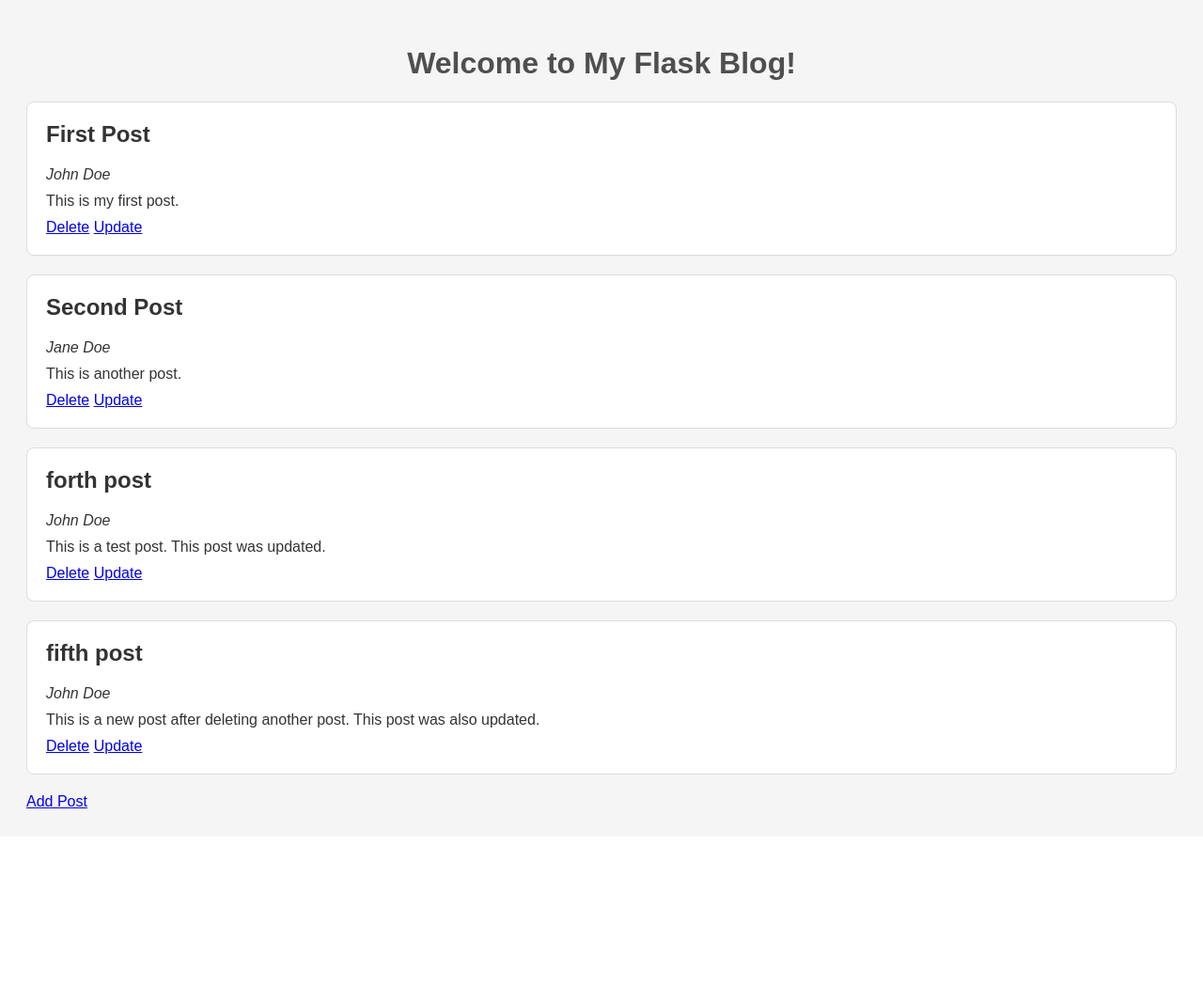
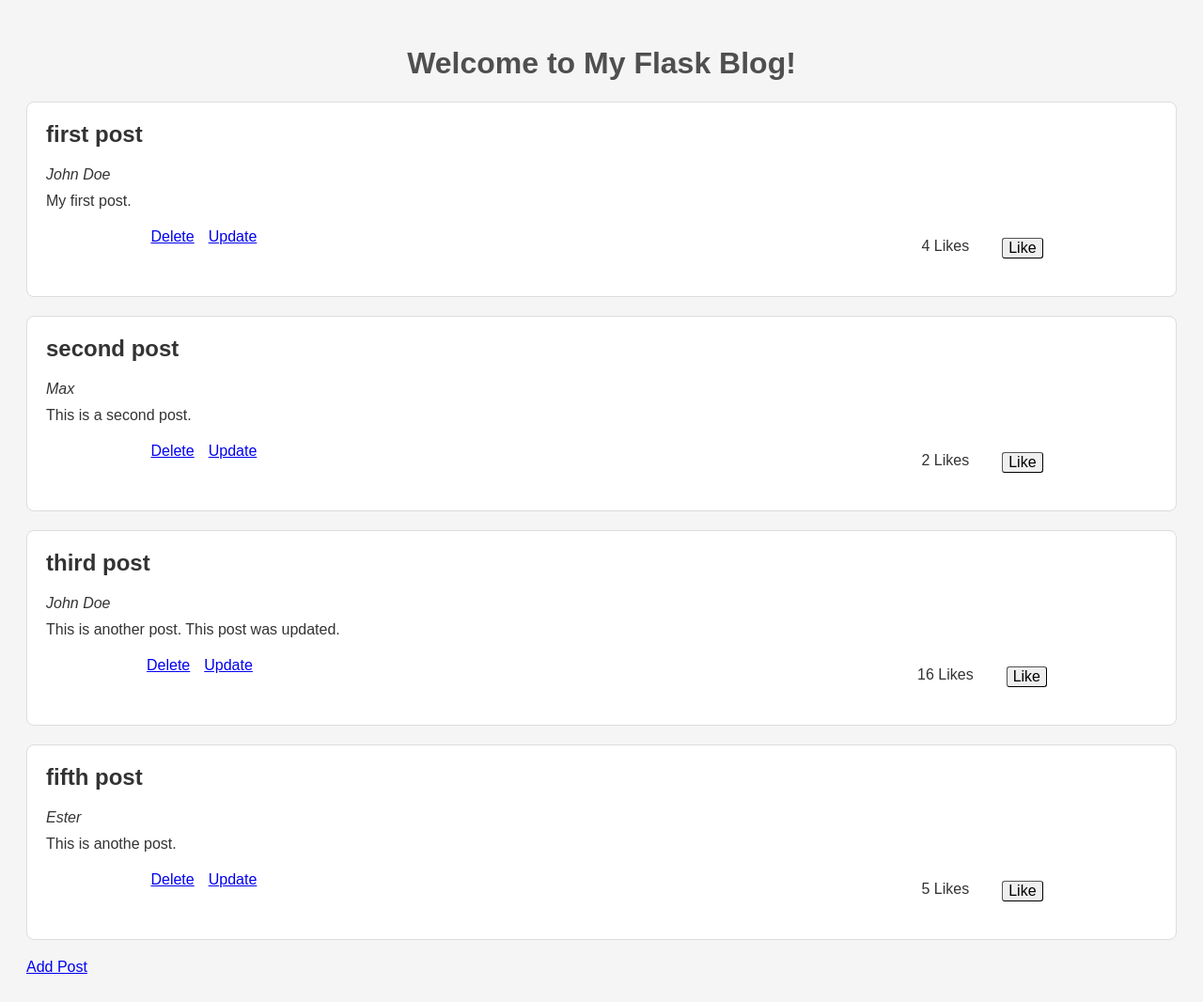
Before and after one commit to esterplaza/masterblog, a Flask app: page / in a window 1280 px wide. Shown: the whole page at 94% size. Before the commit the page ends 860 px from the top, so only its background shows below. Run offline with Flask 3, Linux system fonts and the light colour scheme.

Commit message:
Add Like feature

```diff
--- a/app.py
+++ b/app.py
@@ -66,7 +66,8 @@ def add():
         new_post = {"id": new_id,
                     "author": request.form.get("post_author"),
                     "title": request.form.get("post_title"),
-                    "content": request.form.get("post_content")
+                    "content": request.form.get("post_content"),
+                    "likes": 0
                     }
         blog_posts.append(new_post)
         save_posts(blog_posts)
@@ -123,5 +124,29 @@ def update(post_id):
     return render_template('update.html', post=post)
 
 
+@app.route('/like/<int:post_id>', methods=['GET', 'POST'])
+def like(post_id):
+    """Updates the likes counter by its ID.
+
+       GET request: No data modification
+       POST request: Adds one to the likes counter.
+
+       Returns:
+           A redirect to the index page without modification on GET.
+           A redirect to the index page with likes update on successful POST.
+       """
+    blog_posts = load_posts()
+    position, post = fetch_post_by_id(post_id)
+    if post is None:
+        return "Post not found", 404
+    if request.method == 'POST':
+        post["likes"] = post.get("likes", 0) + 1
+        blog_posts[position] = post
+        save_posts(blog_posts)
+        return redirect(url_for('index'))
+    return redirect(url_for('index'))
+
+
+
 if __name__ == '__main__':
     app.run(host="0.0.0.0", port=5000, debug=True)
--- a/data.json
+++ b/data.json
@@ -1 +1 @@
-[{"id": 1, "author": "John Doe", "title": "First Post", "content": "This is my first post."}, {"id": 2, "author": "Jane Doe", "title": "Second Post", "content": "This is another post."}, {"id": 4, "author": "John Doe", "title": "forth post", "content": "This is a test post. This post was updated."}, {"id": 5, "author": "John Doe", "title": "fifth post", "content": "This is a new post after deleting another post. This post was also updated."}]
+[{"id": 1, "author": "John Doe", "title": "first post", "content": "My first post.", "likes": 4}, {"id": 2, "author": "Max", "title": "second post", "content": "This is a second post.", "likes": 2}, {"id": 3, "author": "John Doe", "title": "third post", "content": "This is another post. This post was updated.", "likes": 16}, {"id": 5, "author": "Ester", "title": "fifth post", "content": "This is anothe post.", "likes": 5}]
--- a/static/style.css
+++ b/static/style.css
@@ -92,3 +92,51 @@ h1 {
     border-color: lightgray;
     font-size: 16px;
 }
+
+button {
+    padding: 1px 6px;
+    border: 1px outset buttonborder;
+    border-radius: 3px;
+    color: buttontext;
+    background-color: buttonface;
+    text-decoration: none;
+    font-size: inherit;
+    font-family: inherit;
+}
+
+.links {
+    display: flex;
+    flex-direction: row;
+    justify-content: center;
+    align-content: center;
+    flex-wrap: wrap;
+    font-size: 16px;
+    padding: 10px;
+    gap: 60%;
+}
+
+.likes {
+    display: flex;
+    flex-direction: row;
+    justify-content: flex-end;
+    align-content: center;
+    flex-wrap: wrap;
+    gap: 15px;
+}
+
+.actions {
+    display: flex;
+    flex-direction: row;
+    justify-content: flex-start;
+    align-content: center;
+    gap: 15px;
+}
+
+.likes p {
+    margin: 0;
+    padding: 10px
+}
+
+.form_button {
+    padding: 10px;
+}
--- a/templates/index.html
+++ b/templates/index.html
@@ -13,10 +13,21 @@
             <h2>{{item.get("title")}}</h2>
             <p><em>{{item.get("author")}}</em></p>
             <p>{{item.get("content")}}</p>
-            <a href="{{ url_for('delete', post_id=item.get('id')) }}" class="post_action">Delete</a>
-            <a href="{{ url_for('update', post_id=item.get('id')) }}" class="post_action">Update</a>
+            <div class="links">
+                <div class="actions">
+                    <a href="{{ url_for('delete', post_id=item.get('id')) }}" class="post_action">Delete</a>
+                    <a href="{{ url_for('update', post_id=item.get('id')) }}" class="post_action">Update</a>
+                </div>
+                <div class="likes">
+                    <p>{{ item.get("likes", 0) }} Likes</p>
+                    <form action="{{ url_for('like', post_id=item.get('id')) }}" method="post" class="form_button">
+                        <button type="submit">Like</button>
+                    </form>
+                </div>
+            </div>
         </div>
+
     {% endfor %}
-    <a class="add_post" href="/add">Add Post</a>
+    <a href="{{ url_for('add') }}" class="add_post">Add Post</a>
 </body>
 </html>
```
